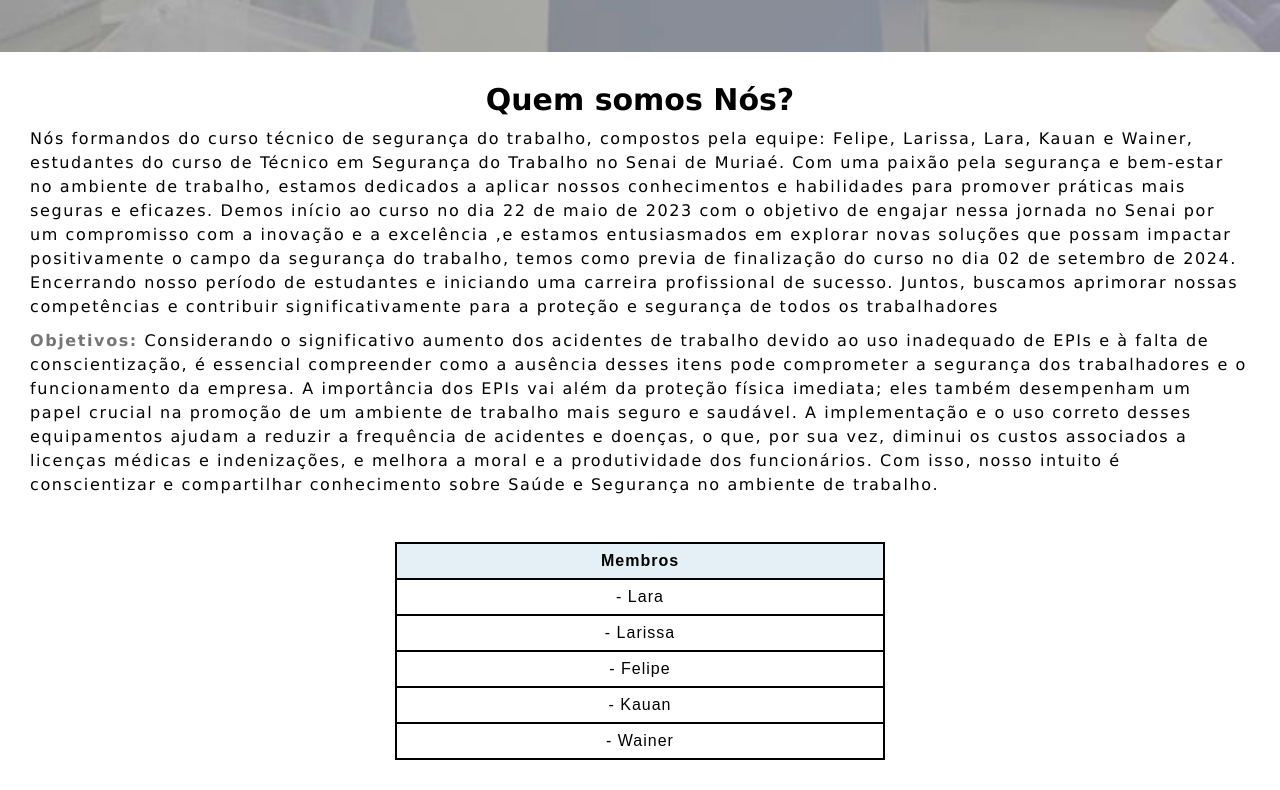
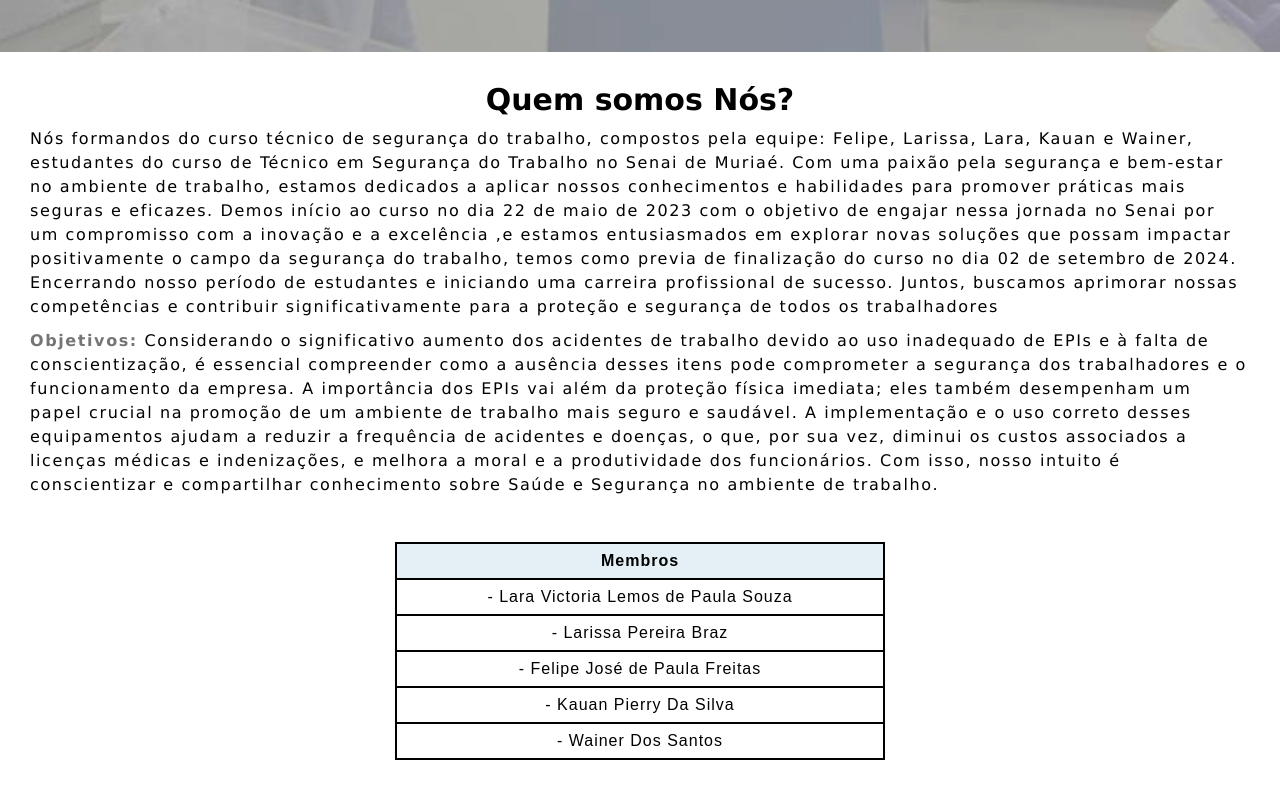
Before and after one commit to HectorG9/site-reciclal, a plain HTML site: page sobre.html in a window 1280 px wide. Shown: the part 948-1738 px from the top of the page. Drawn offline with Linux system fonts and the light colour scheme.

Commit message:
Site pronto

```diff
--- a/sobre.html
+++ b/sobre.html
@@ -83,19 +83,19 @@
                         </thead>
                         <tbody>
                             <tr>
-                              <td scope="row">- Lara</td>
+                              <td scope="row">- Lara Victoria Lemos de Paula Souza</td>
                             </tr>
                             <tr>
-                                <td>- Larissa</td>
+                                <td>- Larissa Pereira Braz</td>
                             </tr>
                             <tr>
-                                <td>- Felipe</td>
+                                <td>- Felipe José de Paula Freitas</td>
                             </tr>
                             <tr>
-                                <td>- Kauan</td>
+                                <td>- Kauan Pierry Da Silva</td>
                             </tr>
                             <tr>
-                                <td>- Wainer</td>
+                                <td>- Wainer Dos Santos</td>
                             </tr>
                         </tbody>
                     </table>
```
